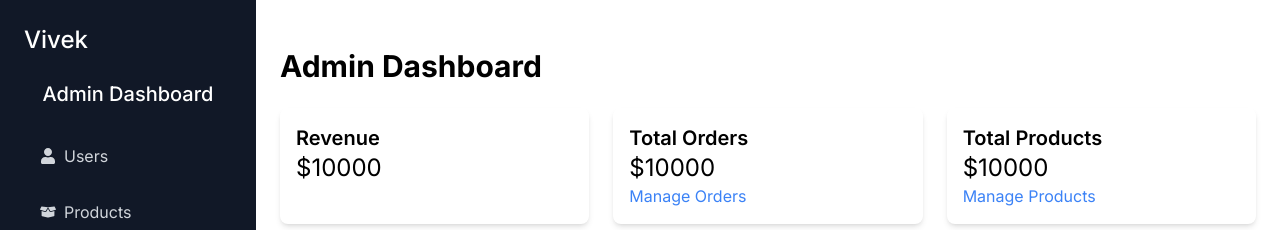
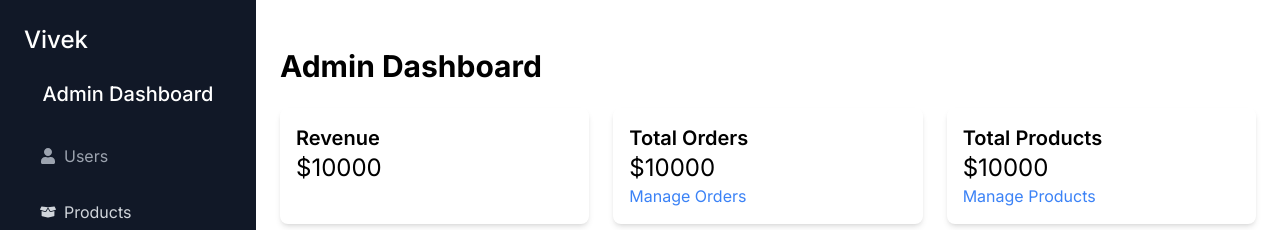
Before and after one commit to Vivekkumar0412/E-Com-Frontend, a React (Vite) app: page /admin in a window 1280 px wide. Shown: the top 230 px of the page. Built offline with nearby package versions, Linux system fonts and the light colour scheme.

Commit message:
minor add

```diff
--- a/src/components/Admin/AdminSidebar.jsx
+++ b/src/components/Admin/AdminSidebar.jsx
@@ -27,7 +27,7 @@ function AdminSidebar() {
           className={({ isActive }) =>
             isActive
               ? "bg-gray-700 text-white py-3 px-4 rounded flex items-center space-x-2"
-              : "text-gray-300 hover:bg-gray-700 hover:text-white py-3 px-4 rounded flex items-center space-x-2"
+              : "text-gray-400 hover:bg-gray-700 hover:text-white py-3 px-4 rounded flex items-center space-x-2"
           }
         >
           <FaUser />
```
